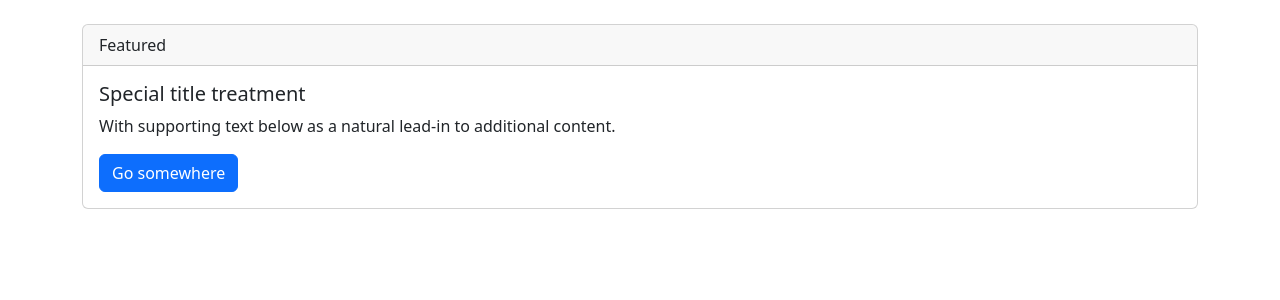
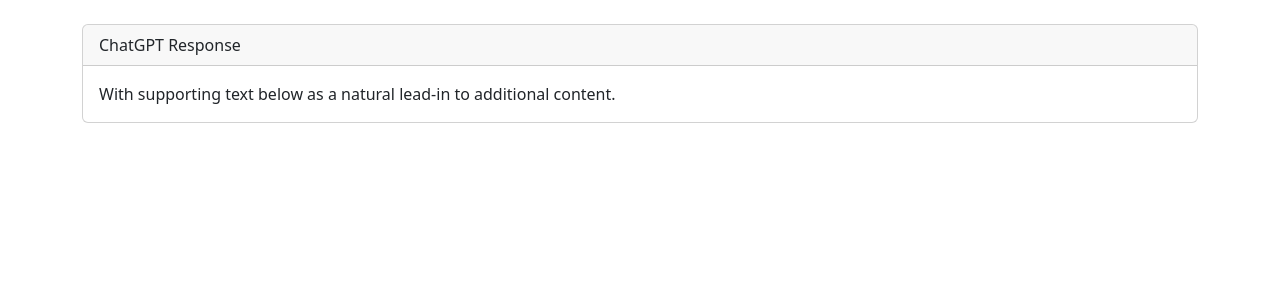
Before and after one commit to harrymac1972/chatgpt, a Django app: page / in a window 1280 px wide. Shown: the part 56-356 px from the top of the page. Run offline with Django 5.2, Linux system fonts and the light colour scheme.

Commit message:
adjustments made to home card

```diff
--- a/proj_chatgpt/app_chatgpt/templates/home.html
+++ b/proj_chatgpt/app_chatgpt/templates/home.html
@@ -5,12 +5,10 @@
 
 <div class="card">
     <div class="card-header">
-      Featured
+      ChatGPT Response
     </div>
     <div class="card-body">
-      <h5 class="card-title">Special title treatment</h5>
       <p class="card-text">With supporting text below as a natural lead-in to additional content.</p>
-      <a href="#" class="btn btn-primary">Go somewhere</a>
     </div>
   </div>
 
```
